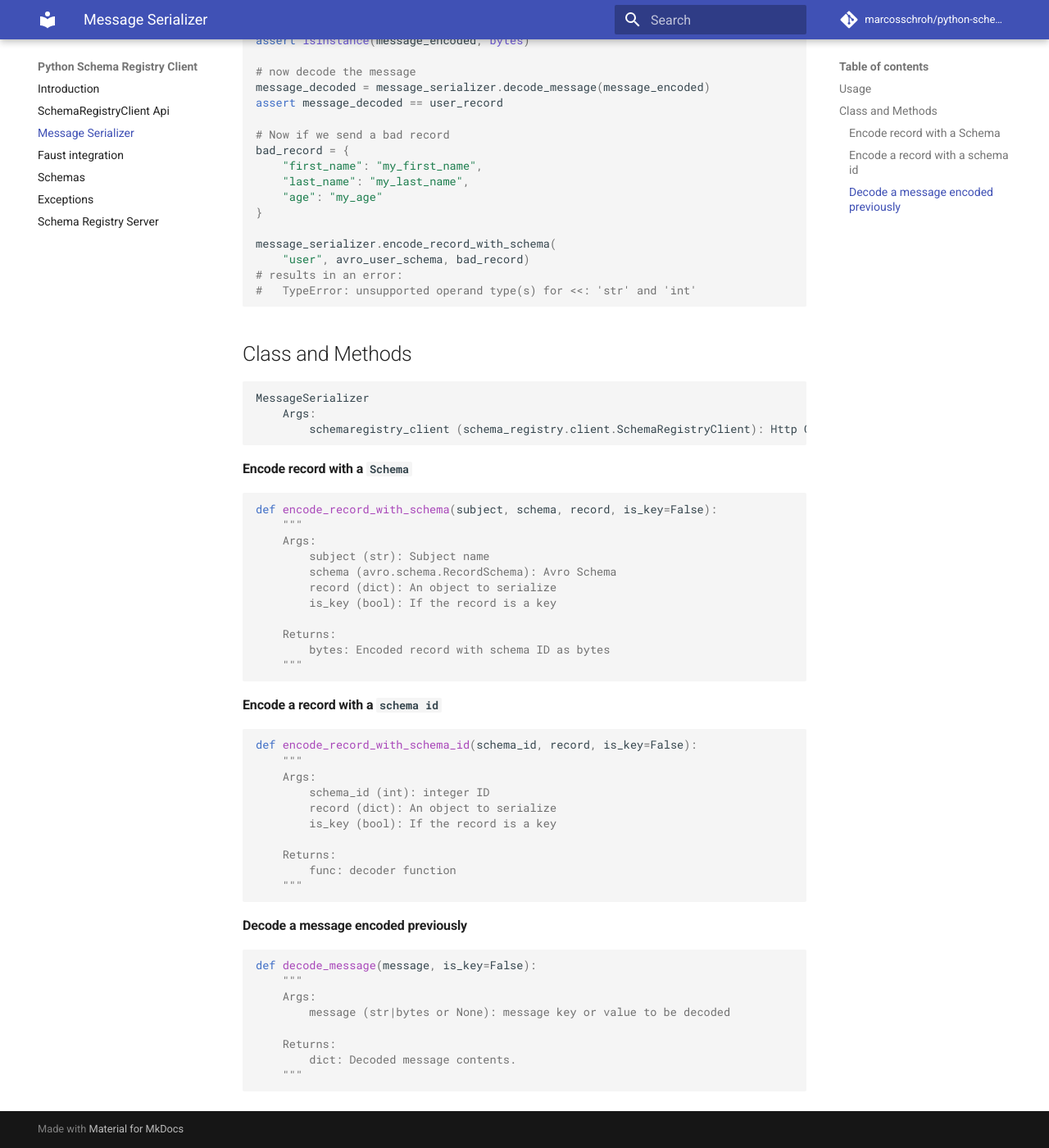
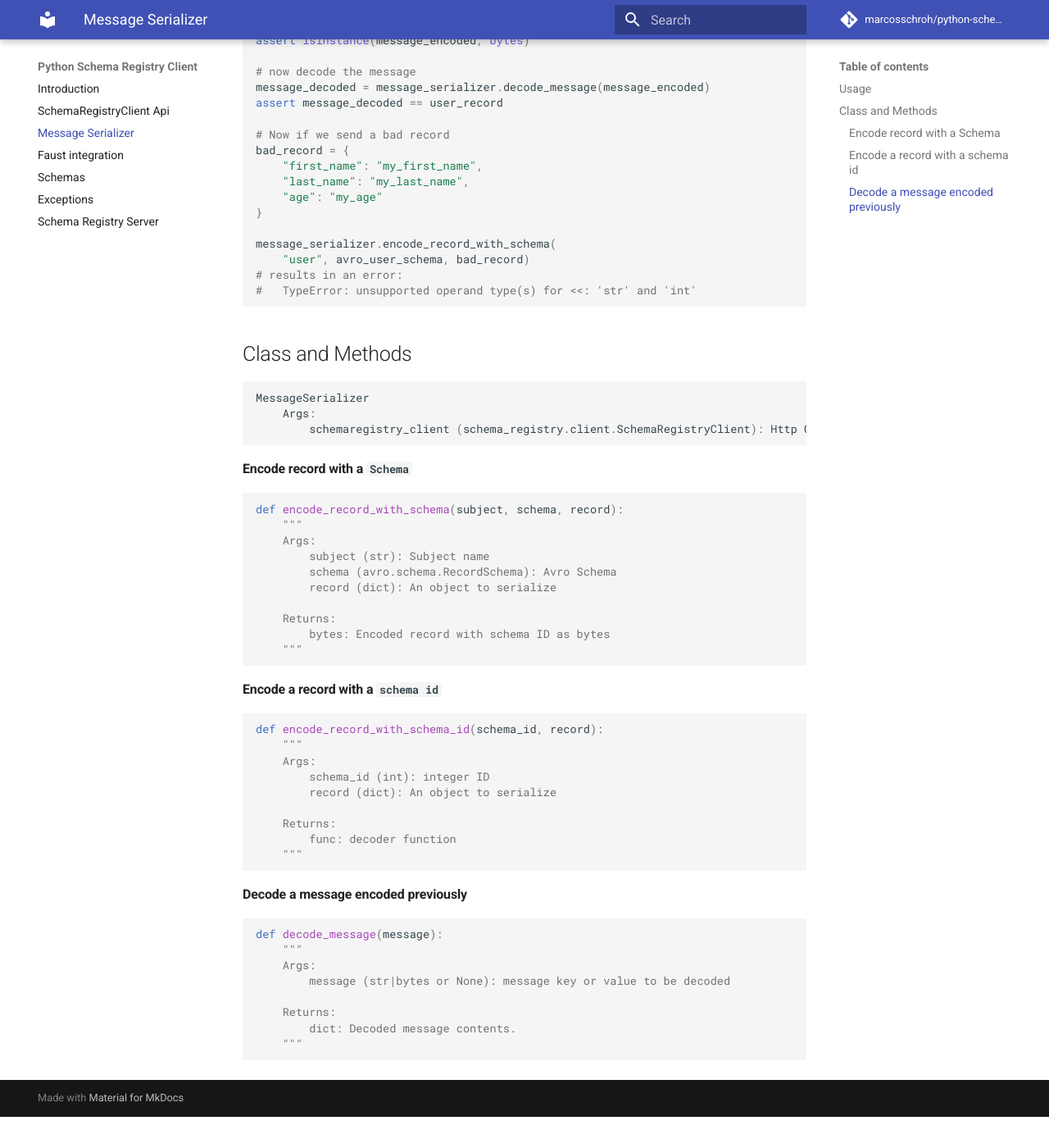
Before and after one commit to marcosschroh/python-schema-registry-client, an MkDocs documentation site: the page built from docs/serializer.md, in a window 1280 px wide and 1400 px high, scrolled down 920 px. Shown: the whole window at 82% size. Built offline with MkDocs 1.6.1 and Material for MkDocs 9.7.7, drawn with Linux system fonts in a browser that asks for light colours; comment, search, counter and statistics services are not loaded; after the commit the page ends 2282 px from its top, so only the background shows below that.

Commit message:
fix: is_key argument removed from doctrings and doc

````diff
--- a/docs/serializer.md
+++ b/docs/serializer.md
@@ -68,13 +68,12 @@ MessageSerializer
 #### Encode record with a `Schema`
 
 ```python
-def encode_record_with_schema(subject, schema, record, is_key=False):
+def encode_record_with_schema(subject, schema, record):
     """
     Args:
         subject (str): Subject name
         schema (avro.schema.RecordSchema): Avro Schema
         record (dict): An object to serialize
-        is_key (bool): If the record is a key
 
     Returns:
         bytes: Encoded record with schema ID as bytes
@@ -84,12 +83,11 @@ def encode_record_with_schema(subject, schema, record, is_key=False):
 #### Encode a record with a `schema id`
 
 ```python
-def encode_record_with_schema_id(schema_id, record, is_key=False):
+def encode_record_with_schema_id(schema_id, record):
     """
     Args:
         schema_id (int): integer ID
         record (dict): An object to serialize
-        is_key (bool): If the record is a key
 
     Returns:
         func: decoder function
@@ -99,7 +97,7 @@ def encode_record_with_schema_id(schema_id, record, is_key=False):
 #### Decode a message encoded previously
 
 ```python
-def decode_message(message, is_key=False):
+def decode_message(message):
     """
     Args:
         message (str|bytes or None): message key or value to be decoded
````
Also changed, not shown: 3 other files.
